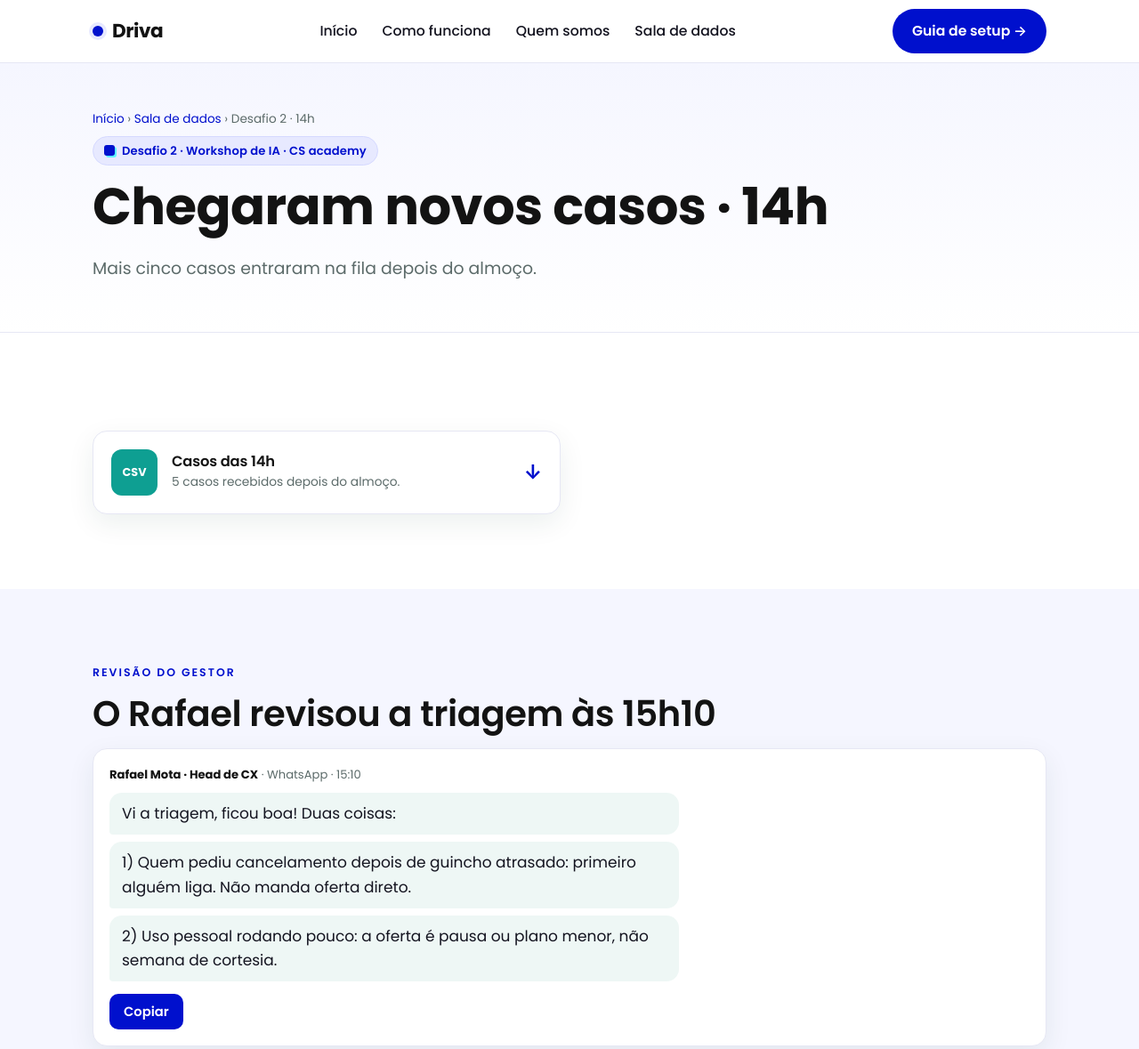
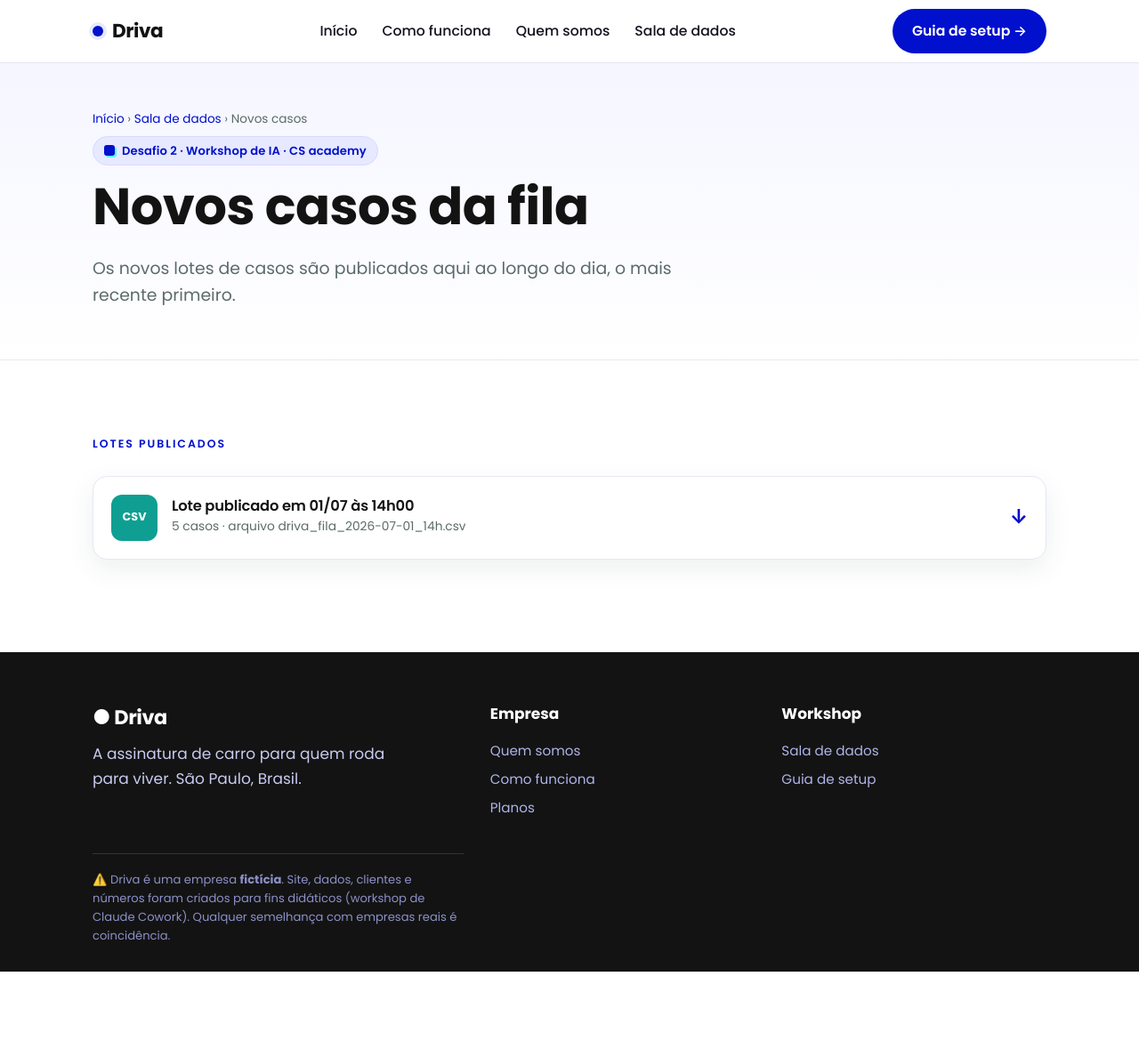
Before and after one commit to murielauler/desafio-driva, a plain HTML site: page fila-nova.html in a window 1280 px wide. Shown: the top 1179 px of the page at 89% size. After the commit the page ends 1092 px from the top, so only its background shows below. Drawn offline with Linux system fonts and the light colour scheme.

Commit message:
Desafio 2: fila-nova.html (lotes publicados ao longo do dia) e mensagem aberta do gestor
Co-Authored-By: Claude Opus 5 <noreply@anthropic.com>

```diff
--- a/fila-tarde.html
+++ b/fila-nova.html
@@ -4,7 +4,7 @@
 <meta charset="UTF-8">
 <meta name="viewport" content="width=device-width, initial-scale=1.0">
 <meta name="robots" content="noindex">
-<title>Desafio 2 · Casos das 14h — Desafio Driva</title>
+<title>Desafio 2 · Novos casos — Desafio Driva</title>
 <link rel="icon" href="assets/favicon.svg" type="image/svg+xml">
 <link rel="preconnect" href="https://fonts.googleapis.com">
 <link rel="preconnect" href="https://fonts.gstatic.com" crossorigin>
@@ -35,22 +35,15 @@ body.cxa,body.cxa h1,body.cxa h2,body.cxa h3,body.cxa .eyebrow,body.cxa .lead,bo
   </div>
 </nav>
 <header class="phead"><div class="wrap">
-<p class="crumb"><a href="index.html">Início</a> › <a href="sala-de-dados.html">Sala de dados</a> › Desafio 2 · 14h</p>
+<p class="crumb"><a href="index.html">Início</a> › <a href="sala-de-dados.html">Sala de dados</a> › Novos casos</p>
 <span class="cxa-badge"><span class="sq"></span>Desafio 2 · Workshop de IA · CS academy</span>
-<h1 style="margin-top:14px">Chegaram novos casos · 14h</h1>
-<p class="lead">Mais cinco casos entraram na fila depois do almoço.</p></div></header>
+<h1 style="margin-top:14px">Novos casos da fila</h1>
+<p class="lead">Os novos lotes de casos são publicados aqui ao longo do dia, o mais recente primeiro.</p></div></header>
 <section class="section"><div class="wrap">
-<div class="dl-grid">
-<a class="dl" href="downloads/driva_fila_2026-07-01_14h.csv" download><div class="ft" style="background:#0e9f92">CSV</div><div><h3>Casos das 14h</h3><p>5 casos recebidos depois do almoço.</p></div><div class="go">↓</div></a>
+<p class="eyebrow">Lotes publicados</p>
+<div class="dl-grid" id="lotes" style="grid-template-columns:1fr">
+<a class="dl" href="downloads/driva_fila_2026-07-01_14h.csv" download><div class="ft" style="background:#0e9f92">CSV</div><div><h3>Lote publicado em 01/07 às 14h00</h3><p>5 casos · arquivo driva_fila_2026-07-01_14h.csv</p></div><div class="go">↓</div></a>
 </div>
-</div></section>
-
-<section class="section soft"><div class="wrap">
-<p class="eyebrow">Revisão do gestor</p><h2>O Rafael revisou a triagem às 15h10</h2>
-<div class="chat"><div class="who"><b>Rafael Mota · Head de CX</b> · WhatsApp · 15:10</div><p>Vi a triagem, ficou boa! Duas coisas:</p><p>1) Quem pediu cancelamento depois de guincho atrasado: primeiro alguém liga. Não manda oferta direto.</p><p>2) Uso pessoal rodando pouco: a oferta é pausa ou plano menor, não semana de cortesia.</p>
-<pre id="rafael-tarde" hidden>Vi a triagem, ficou boa! Duas coisas:
-1) Quem pediu cancelamento depois de guincho atrasado: primeiro alguém liga. Não manda oferta direto.
-2) Uso pessoal rodando pouco: a oferta é pausa ou plano menor, não semana de cortesia.</pre><button class="copy" type="button" data-t="rafael-tarde" style="margin-top:6px">Copiar</button></div>
 </div></section>
 
 <footer class="foot">
```
Also changed, not shown: fila.html (+6 -8 lines).
